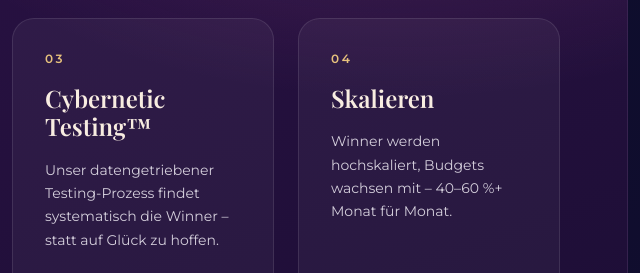
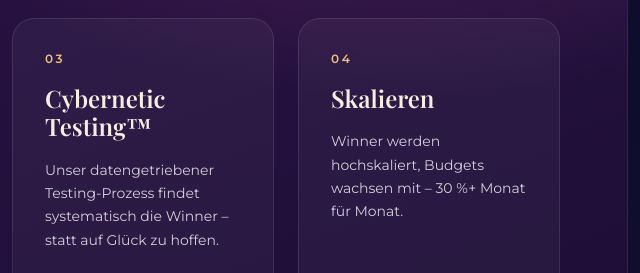
Before and after one commit to Ad1zero17/aspirecend-website, a plain HTML site: page public/wachstum-ads/index.html in a window 1280 px wide. Shown: the part 3680-3953 px from the top of the page, 640-1280 px from the left. Drawn offline with nearby package versions, Linux system fonts and the light colour scheme; a web font is replaced by a local one.

Commit message:
Landingpage: Ablauf Schritt 4 auf 30 %+ angepasst (passend zum Hero)
Co-Authored-By: Claude Fable 5.2 <noreply@anthropic.com>

```diff
--- a/public/wachstum-ads/index.html
+++ b/public/wachstum-ads/index.html
@@ -237,7 +237,7 @@ height="0" width="0" style="display:none;visibility:hidden"></iframe></noscript>
       <article class="glass card reveal">
         <p class="label step-num">04</p>
         <p class="step-title">Skalieren</p>
-        <p class="quote" style="font-size: 14px">Winner werden hochskaliert, Budgets wachsen mit – 40–60&nbsp;%+ Monat für Monat.</p>
+        <p class="quote" style="font-size: 14px">Winner werden hochskaliert, Budgets wachsen mit – 30&nbsp;%+ Monat für Monat.</p>
       </article>
     </div>
   </section>
```
